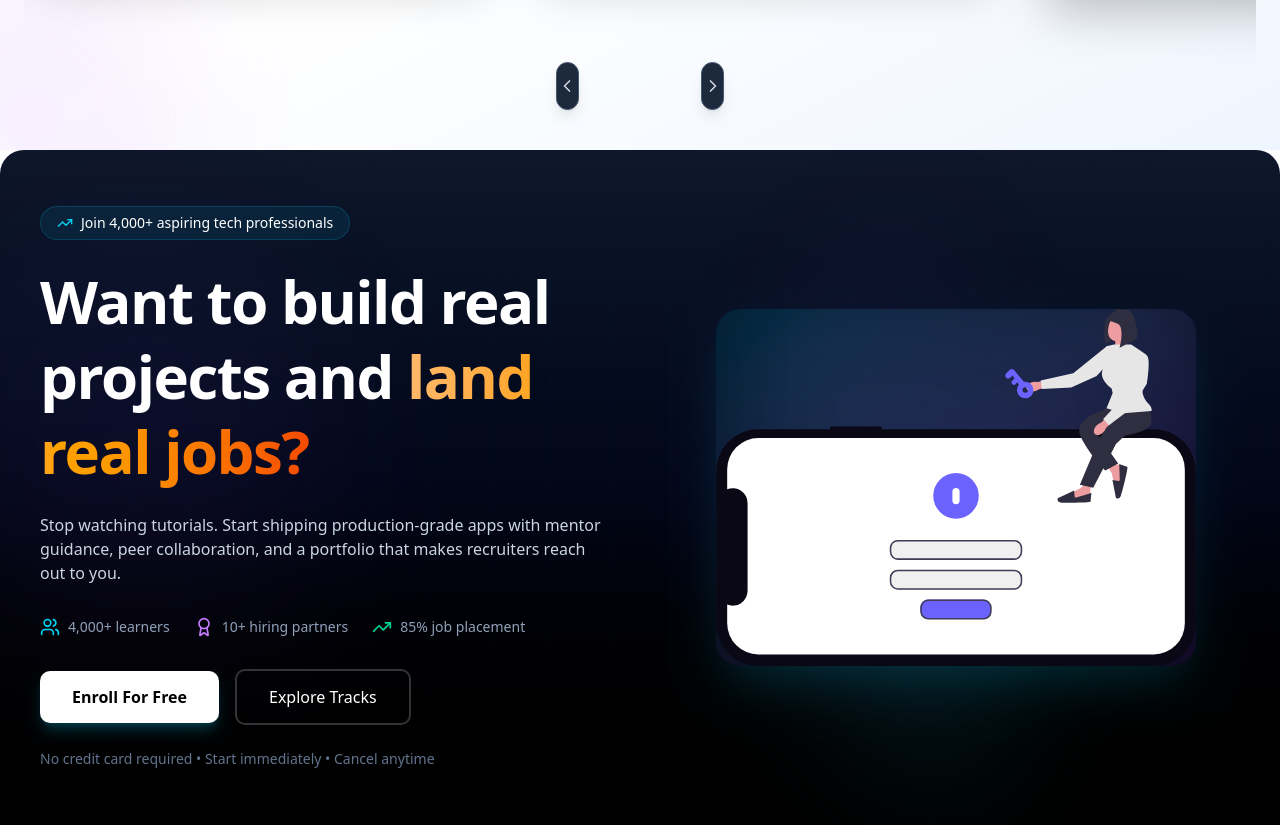
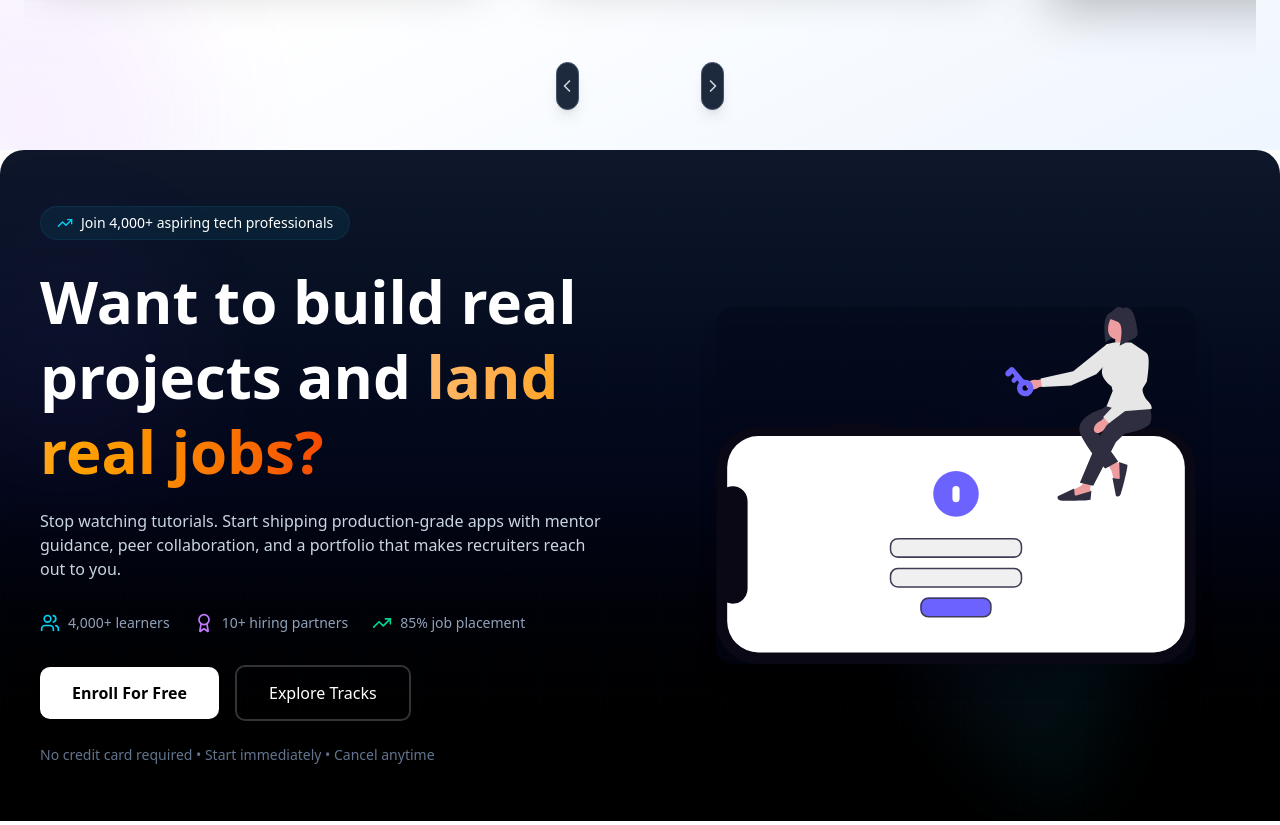
Before and after one commit to oluwaferanmi-jo/InternX, a Next.js app: page / in a window 1280 px wide. Shown: the part 4365-5190 px from the top of the page. Built offline with nearby package versions, Linux system fonts and the light colour scheme.

Commit message:
fix: fixed cta page

```diff
--- a/components/sections/cta.tsx
+++ b/components/sections/cta.tsx
@@ -1,46 +1,33 @@
 // components/sections/CTA.tsx
 "use client";
 
-import Image from "next/image";
 import Link from "next/link";
-import { Button } from "@/components/ui/button";
 import { ArrowRight, Users, Award, TrendingUp } from "lucide-react";
-import { motion, Variants } from "framer-motion";
+import { motion, Variants, useReducedMotion } from "framer-motion";
 
 export default function CTA() {
+  const shouldReduceMotion = useReducedMotion();
+
   const containerVariants: Variants = {
-    hidden: { opacity: 0 },
+    hidden: { opacity: 0, y: 8 },
     visible: {
       opacity: 1,
+      y: 0,
       transition: {
-        staggerChildren: 0.1,
-        delayChildren: 0.2,
+        when: "beforeChildren",
+        staggerChildren: shouldReduceMotion ? 0 : 0.08,
       },
     },
   };
 
   const itemVariants: Variants = {
-    hidden: { opacity: 0, y: 20 },
-    visible: {
-      opacity: 1,
-      y: 0,
-      transition: {
-        duration: 0.5,
-        ease: "easeOut",
-      },
-    },
+    hidden: { opacity: 0, y: 8 },
+    visible: { opacity: 1, y: 0, transition: { duration: 0.45, ease: "easeOut" } },
   };
 
   const imageVariants: Variants = {
-    hidden: { opacity: 0, scale: 0.9 },
-    visible: {
-      opacity: 1,
-      scale: 1,
-      transition: {
-        duration: 0.6,
-        ease: "easeOut",
-      },
-    },
+    hidden: { opacity: 0, scale: 0.98 },
+    visible: { opacity: 1, scale: 1, transition: { duration: 0.5 } },
   };
 
   return (
@@ -48,177 +35,120 @@ export default function CTA() {
       className="relative overflow-hidden bg-gradient-to-b from-slate-900 via-slate-950 to-black text-white rounded-t-3xl"
       aria-label="Call to action — join InternX"
     >
-      {/* Animated grid background */}
+      {/* Light-weight grid background (reduced opacity, no heavy mask) */}
       <div
         aria-hidden
-        className="pointer-events-none absolute inset-0 opacity-30"
+        className="pointer-events-none absolute inset-0 opacity-20"
         style={{
           backgroundImage:
-            "linear-gradient(rgba(6,182,212,0.1) 1px, transparent 1px), linear-gradient(90deg, rgba(6,182,212,0.1) 1px, transparent 1px)",
+            "linear-gradient(rgba(6,182,212,0.06) 1px, transparent 1px), linear-gradient(90deg, rgba(6,182,212,0.06) 1px, transparent 1px)",
           backgroundSize: "60px 60px",
-          backgroundPosition: "center",
-          maskImage: "radial-gradient(65% 65% at 50% 40%, black, transparent)",
         }}
       />
 
-      {/* Dynamic gradient orbs */}
+      {/* Subtle orbs (reduced blur to lighten cost) */}
       <div
         aria-hidden
-        className="pointer-events-none absolute -left-40 top-0 h-[600px] w-[600px] rounded-full blur-3xl opacity-20"
+        className="pointer-events-none absolute -left-36 top-0 h-[420px] w-[420px] rounded-full"
         style={{
-          background: "radial-gradient(circle, rgba(139,92,246,0.4), transparent 70%)",
+          filter: "blur(32px)",
+          opacity: 0.18,
+          background: "radial-gradient(circle, rgba(139,92,246,0.35), transparent 70%)",
         }}
       />
       <div
         aria-hidden
-        className="pointer-events-none absolute -right-40 bottom-0 h-[700px] w-[700px] rounded-full blur-3xl opacity-25"
+        className="pointer-events-none absolute -right-36 bottom-0 h-[520px] w-[520px] rounded-full"
         style={{
-          background: "conic-gradient(from 200deg at 50% 50%, rgba(6,182,212,0.5), rgba(139,92,246,0.3), transparent 40%)",
+          filter: "blur(36px)",
+          opacity: 0.2,
+          background:
+            "conic-gradient(from 200deg at 50% 50%, rgba(6,182,212,0.45), rgba(139,92,246,0.28), transparent 40%)",
         }}
       />
 
-      {/* Content */}
-      <div className="relative z-10 mx-auto max-w-7xl px-6 sm:px-10 py-14 sm:py-14 md:py-14">
-        <div className="flex flex-col-reverse items-center gap-12 lg:flex-row lg:gap-16">
-          {/* Left: Enhanced text with social proof */}
+      <div className="relative z-10 mx-auto max-w-7xl px-6 sm:px-10 py-12 md:py-14">
+        <div className="flex flex-col-reverse items-center gap-10 lg:flex-row lg:gap-16">
+          {/* Left text */}
           <motion.div
             className="w-full lg:w-1/2 text-center lg:text-left"
             variants={containerVariants}
             initial="hidden"
-            whileInView="visible"
+            whileInView={shouldReduceMotion ? undefined : "visible"}
             viewport={{ once: true, amount: 0.3 }}
           >
             {/* Badge */}
-            <motion.div
-              variants={itemVariants}
-              className="inline-flex items-center gap-2 rounded-full bg-cyan-500/10 border border-cyan-500/20 px-4 py-1.5 mb-6"
-            >
+            <motion.div variants={itemVariants} className="hidden md:inline-flex items-center gap-2 rounded-full bg-cyan-500/8 border border-cyan-500/10 px-4 py-1.5 mb-6">
               <TrendingUp className="h-4 w-4 text-cyan-400" />
-              <span className="text-sm font-medium text-white">
-                Join 4,000+ aspiring tech professionals
-              </span>
+              <span className="text-sm font-medium text-white">Join 4,000+ aspiring tech professionals</span>
             </motion.div>
 
-            <motion.h2
-              variants={itemVariants}
-              className="text-3xl sm:text-3xl md:text-5xl lg:text-6xl font-extrabold leading-tight tracking-tight"
-            >
-              Want to build real projects and {" "}
+            <motion.h2 variants={itemVariants} className="text-3xl md:text-5xl lg:text-6xl font-extrabold leading-tight">
+              Want to build real projects and{" "}
               <span className="bg-gradient-to-r from-orange-300 via-amber-500 to-orange-600 bg-clip-text text-transparent">
                 land real jobs?
               </span>
             </motion.h2>
 
-            <motion.p
-              variants={itemVariants}
-              className="hidden lg:block mt-6 text-base text-slate-300 max-w-xl mx-auto lg:mx-0"
-            >
-              Stop watching tutorials. Start shipping production-grade apps with mentor guidance,
-              peer collaboration, and a portfolio that makes recruiters reach out to you.
+            <motion.p variants={itemVariants} className="hidden lg:block mt-5 text-base text-slate-300 max-w-xl lg:mx-0">
+              Stop watching tutorials. Start shipping production-grade apps with mentor guidance, peer collaboration, and a portfolio that makes recruiters reach out to you.
             </motion.p>
 
-            {/* Stats row */}
-            <motion.div
-              variants={itemVariants}
-              className="hidden mt-8 md:flex flex-wrap items-center justify-center lg:justify-start gap-6 text-sm"
-            >
-              <motion.div
-                className="flex items-center gap-2"
-                whileHover={{ scale: 1.05 }}
-                transition={{ duration: 0.2 }}
-              >
+            {/* Stats row (static icons; minimal animation) */}
+            <div className="hidden md:flex mt-8 flex-wrap items-center justify-center lg:justify-start gap-6 text-sm text-slate-400">
+              <div className="flex items-center gap-2">
                 <Users className="h-5 w-5 text-cyan-400" />
-                <span className="text-slate-400">4,000+ learners</span>
-              </motion.div>
-              <motion.div
-                className="flex items-center gap-2"
-                whileHover={{ scale: 1.05 }}
-                transition={{ duration: 0.2 }}
-              >
+                <span>4,000+ learners</span>
+              </div>
+              <div className="flex items-center gap-2">
                 <Award className="h-5 w-5 text-purple-400" />
-                <span className="text-slate-400">10+ hiring partners</span>
-              </motion.div>
-              <motion.div
-                className="flex items-center gap-2"
-                whileHover={{ scale: 1.05 }}
-                transition={{ duration: 0.2 }}
-              >
+                <span>10+ hiring partners</span>
+              </div>
+              <div className="flex items-center gap-2">
                 <TrendingUp className="h-5 w-5 text-emerald-400" />
-                <span className="text-slate-400">85% job placement</span>
-              </motion.div>
-            </motion.div>
+                <span>85% job placement</span>
+              </div>
+            </div>
 
             {/* CTAs */}
-
-          <motion.div
-            variants={itemVariants}
-            className="mt-8 flex flex-col md:flex-row items-stretch md:items-center justify-center lg:justify-start gap-4"
-          >
-            {/* Primary - full width on mobile, auto on md+ */}
-            <motion.div whileHover={{ scale: 1.05 }} whileTap={{ scale: 0.98 }} className="w-full md:w-auto">
-              <Link
-                href="/signup"
-                className="w-full md:w-auto inline-flex items-center justify-center gap-2 rounded-lg bg-white px-8 py-3.5 text-base font-semibold text-black shadow-lg shadow-cyan-500/25 hover:shadow-xl hover:shadow-cyan-500/40 transition-all duration-300"
-              >
+            <div className="mt-8 flex flex-row md:flex-row items-stretch md:items-center justify-center lg:justify-start gap-4">
+              <Link href="/signup" className="w-auto md:w-auto inline-flex items-center justify-center gap-2 rounded-lg bg-white px-8 py-3.5 text-base font-semibold text-black shadow transition-all duration-200">
                 Enroll For Free
               </Link>
-            </motion.div>
 
-            {/* Secondary - full width on mobile, auto on md+ */}
-            <motion.div whileHover={{ scale: 1.05 }} whileTap={{ scale: 0.98 }} className="w-full md:w-auto">
-              <Link
-                href="#tracks"
-                className="w-full md:w-auto inline-flex items-center justify-center rounded-lg border-2 border-white/20 px-8 py-3.5 text-base font-medium text-white hover:bg-white/10 hover:border-white/30 transition-all duration-300"
-              >
+              <Link href="#tracks" className="w-auto md:w-auto inline-flex items-center justify-center rounded-lg border-2 border-white/20 px-8 py-3.5 text-base font-medium text-white hover:bg-white/6 transition-all duration-200">
                 Explore Tracks
               </Link>
-            </motion.div>
+            </div>
+
+            <p className="hidden lg:block mt-6 text-sm text-slate-500">No credit card required • Start immediately • Cancel anytime</p>
           </motion.div>
 
-                      <motion.p
-              variants={itemVariants}
-              className="hidden lg:block mt-6 text-sm text-slate-500"
-            >
-              No credit card required • Start immediately • Cancel anytime
-            </motion.p>
-          </motion.div>
-
-          {/* Right: Enhanced visual with floating elements */}
+          {/* Right visual */}
           <motion.div
             className="w-full lg:w-1/2 flex justify-center"
             variants={imageVariants}
             initial="hidden"
-            whileInView="visible"
+            whileInView={shouldReduceMotion ? undefined : "visible"}
             viewport={{ once: true, amount: 0.3 }}
           >
-            <motion.div
-              className="relative"
-              whileHover={{ scale: 1.02 }}
-              transition={{ duration: 0.3 }}
-            >
-              {/* Main image container with glow */}
-              <div className="relative w-[280px] sm:w-[380px] md:w-[450px] lg:w-[480px] rounded-3xl overflow-hidden shadow-2xl shadow-cyan-500/20">
-                <div className="absolute inset-0 bg-gradient-to-br from-cyan-500/20 to-purple-500/20 rounded-3xl" />
+            <div className="relative" style={{ transform: "translateZ(0)" }}>
+              <div className="relative w-[280px] sm:w-[380px] md:w-[420px] lg:w-[480px] rounded-2xl overflow-hidden shadow-xl">
+                {/* static subtle gradient overlay (no heavy inset shadow) */}
+                <div className="absolute inset-0 rounded-2xl" style={{ background: "linear-gradient(180deg, rgba(2,6,23,0.35), rgba(2,6,23,0.55))" }} />
 
-                <Image
+                {/* Use <img> for local SVG to avoid loader overhead. Remove priority to avoid eager decode on slow clients */}
+                <img
                   src="/cta2.svg"
                   alt="Student working on InternX project"
                   width={480}
                   height={480}
-                  className="relative z-10 object-cover w-full h-full rounded-3xl"
-                  priority
-                />
-
-                {/* Inner shadow */}
-                <div
-                  aria-hidden
-                  className="absolute inset-0 pointer-events-none rounded-3xl"
-                  style={{
-                    boxShadow: "inset 0 -40px 100px rgba(2,6,23,0.6)",
-                  }}
+                  loading="lazy"
+                  className="relative z-10 object-cover w-full h-full rounded-2xl"
+                  style={{ display: "block" }}
                 />
               </div>
-            </motion.div>
+            </div>
           </motion.div>
         </div>
       </div>
```
